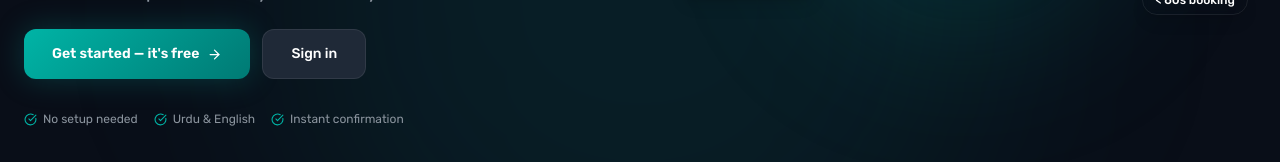
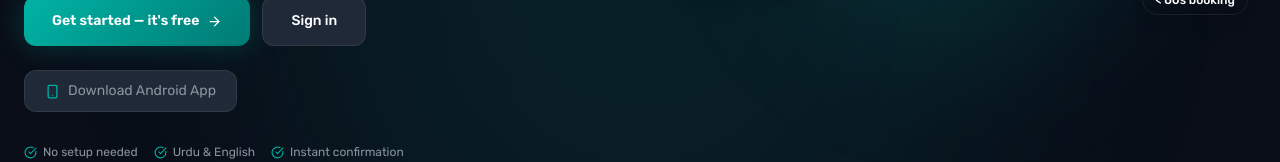
Before and after one commit to umarwaseeem/kaam-karao-web, a React (Vite) app: page / in a window 1280 px wide. Shown: the part 555-717 px from the top of the page. Built offline with nearby package versions, Linux system fonts and the light colour scheme; no server answers.

Commit message:
feat: add Android APK download button on landing page hero

```diff
--- a/src/pages/LandingPage.jsx
+++ b/src/pages/LandingPage.jsx
@@ -1,7 +1,7 @@
 import { Link } from 'react-router-dom';
 import { motion } from 'framer-motion';
 import {
-  ArrowRight, CheckCircle, Zap, Star, MessageCircle,
+  ArrowRight, CheckCircle, Zap, Star, MessageCircle, Smartphone,
 } from 'lucide-react';
 import Navbar from '../components/Navbar';
 import Footer from '../components/Footer';
@@ -85,6 +85,17 @@ export default function LandingPage() {
                 >
                   {t('hero_cta_signin')}
                 </Link>
+              </motion.div>
+
+              <motion.div variants={fadeUp}>
+                <a
+                  href="https://github.com/umarwaseeem/kaam-karao-frontend/releases/download/MVP/app-release.apk"
+                  download
+                  className="inline-flex items-center gap-2 text-sm text-muted hover:text-on-bg border border-[var(--color-border)] hover:border-primary/40 bg-elevated px-5 py-2.5 rounded-xl transition-colors"
+                >
+                  <Smartphone size={15} className="text-primary" />
+                  Download Android App
+                </a>
               </motion.div>
 
               <motion.div variants={fadeUp} className="flex flex-wrap items-center gap-4 pt-2">
```
